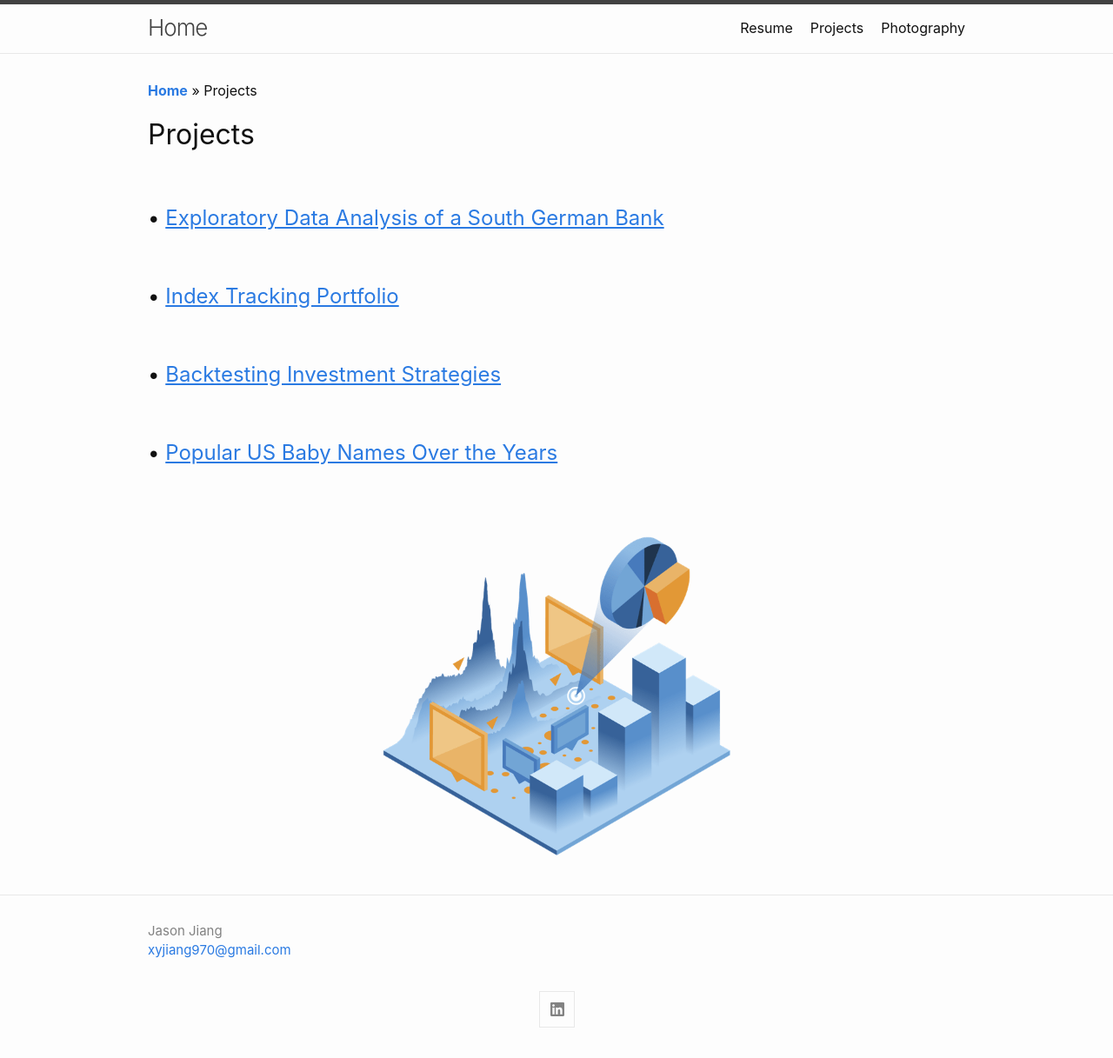
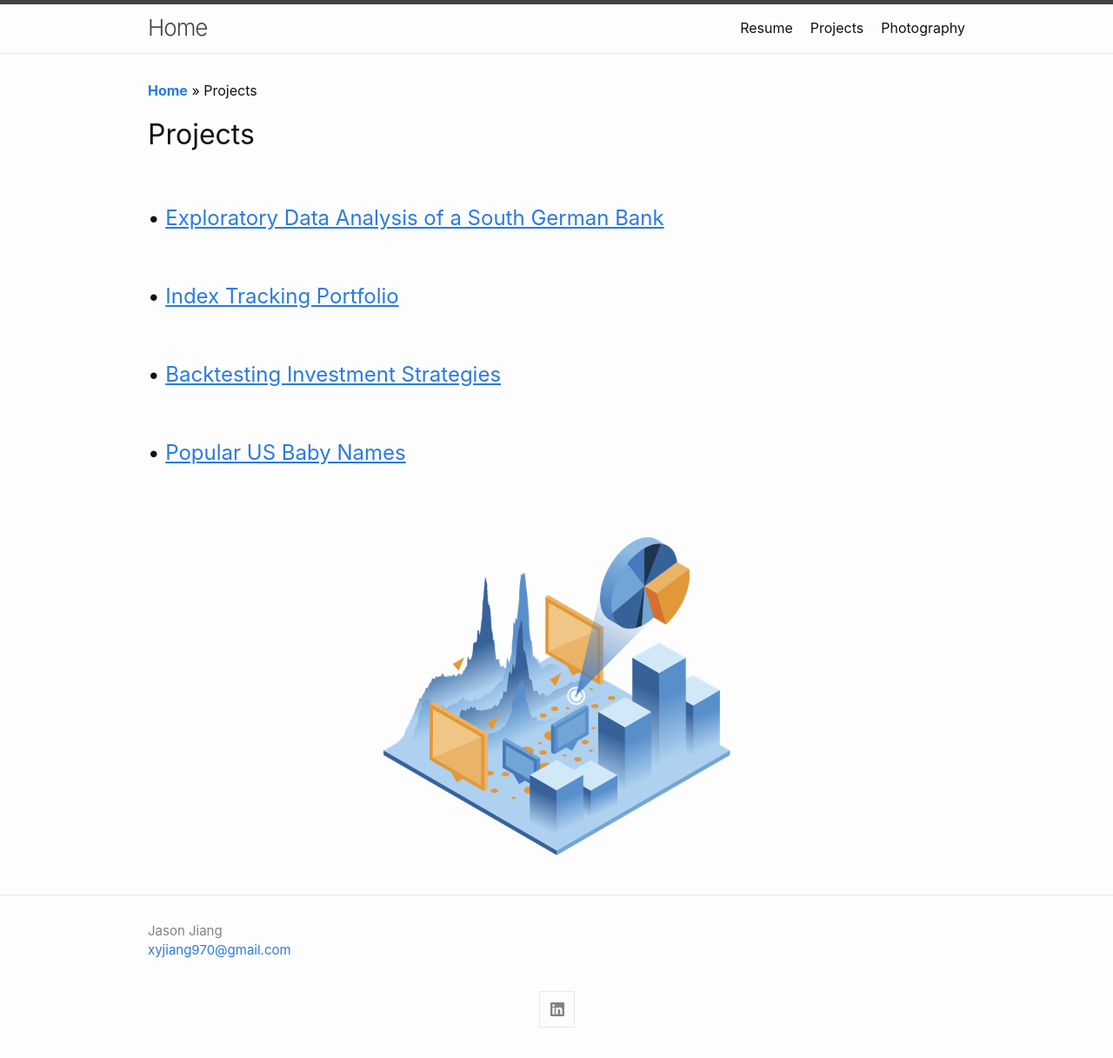
Before and after one commit to xyjiang970/xyjiang970.github.io, a Jekyll site: the page built from projects/projects_home.md, in a window 1280 px wide. Shown: the whole page at 87% size. Built offline with Jekyll 4.4.1, drawn with Linux system fonts in a browser that asks for light colours.

Commit message:
Update projects_home.md

```diff
--- a/projects/projects_home.md
+++ b/projects/projects_home.md
@@ -28,7 +28,7 @@ description:
 <br>
 
 <H2>• <a href="https://nbviewer.org/github/xyjiang970/_notebooks/blob/main/Popular%20US%20Baby%20Names.ipynb" target="_blank">
-<u>Popular US Baby Names Over the Years</u>
+<u>Popular US Baby Names</u>
 </a></H2>
 
 <br>
```
